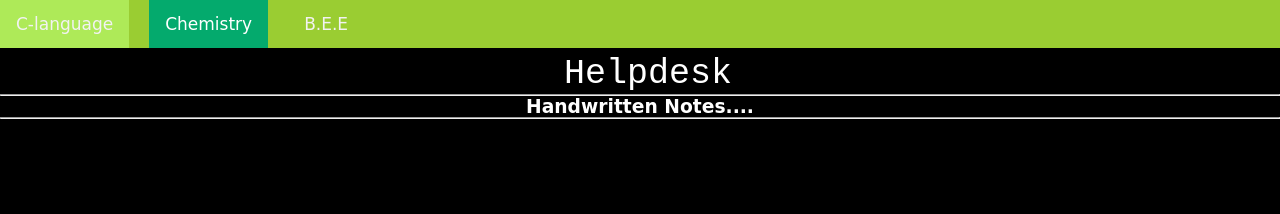
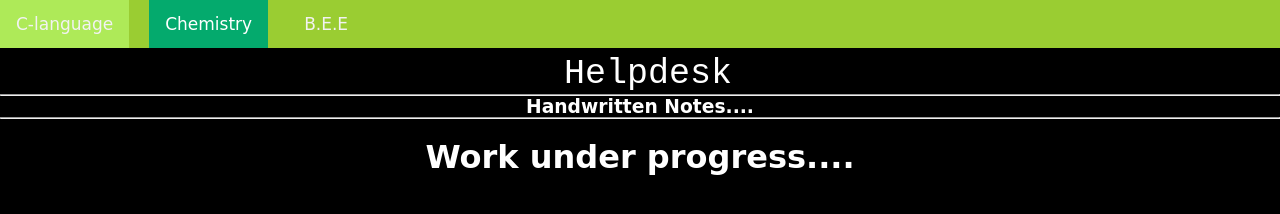
Before and after one commit to aman5062/helpdesk, a plain HTML site: page chem.html in a window 1280 px wide. Shown: the top 214 px of the page. Drawn offline with Linux system fonts and the light colour scheme.

Commit message:
Update chem.html

```diff
--- a/chem.html
+++ b/chem.html
@@ -181,6 +181,7 @@
         <img class="image" src="chem/31.jpg"><br>
         <img class="image" src="chem/32.jpg"><br>
                  -->
+        <h1>Work under progress....</h1>
     </center>
     </div>
     <div id="footer">
```
